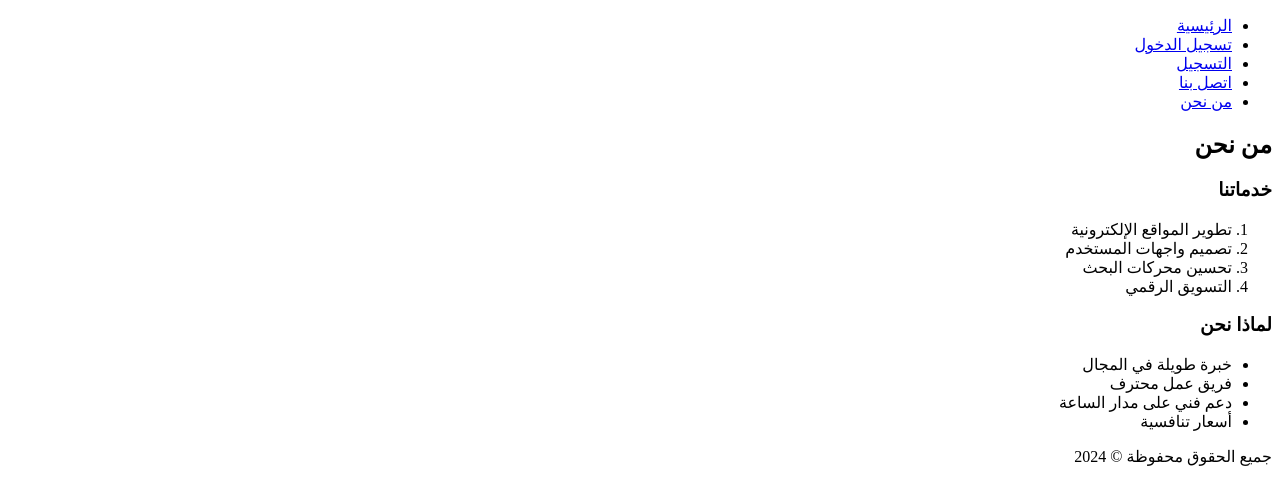
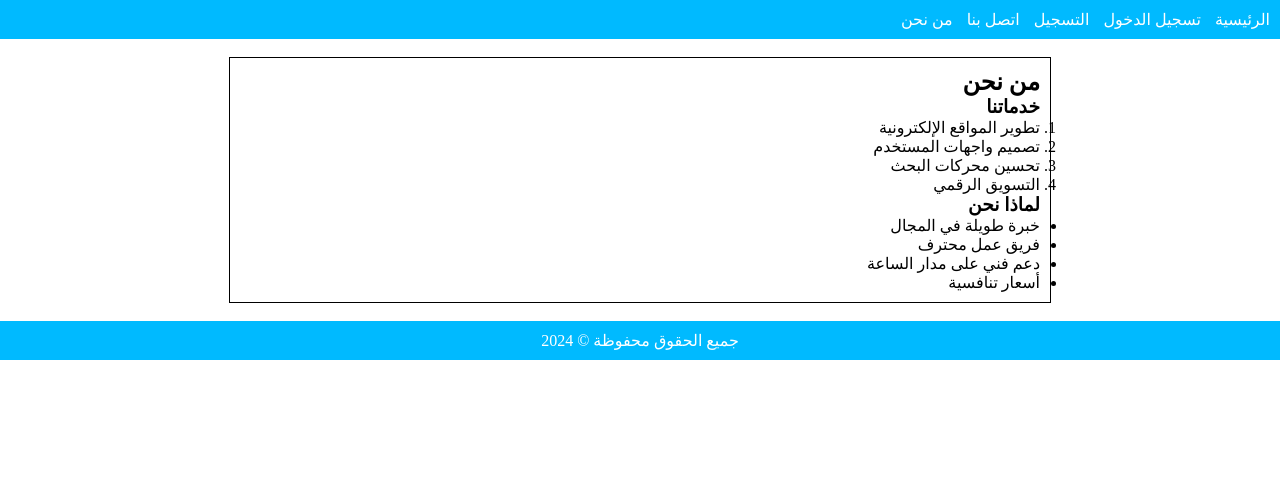
Before and after one commit to megoxv/personal-blog, a plain HTML site: page about.html in a window 1280 px wide. Drawn offline with Linux system fonts and the light colour scheme; the site is published under a folder, as on GitHub Pages, so addresses that start at the root find nothing.

Commit message:
Initial commit

```diff
--- a/about.html
+++ b/about.html
@@ -5,7 +5,7 @@
     <meta name="viewport" content="width=device-width, initial-scale=1.0">
     <title>من نحن - مدونتي</title>
     <link rel="icon" type="image/png" href="https://cdn-icons-png.flaticon.com/512/3176/3176363.png">
-    <link rel="stylesheet" href="/style.css">
+    <link rel="stylesheet" href="./style.css">
 </head>
 <body>
     <header>
```
Also changed, not shown: contact.html (+1 -1 lines), login.html (+1 -1 lines), register.html (+1 -1 lines).
